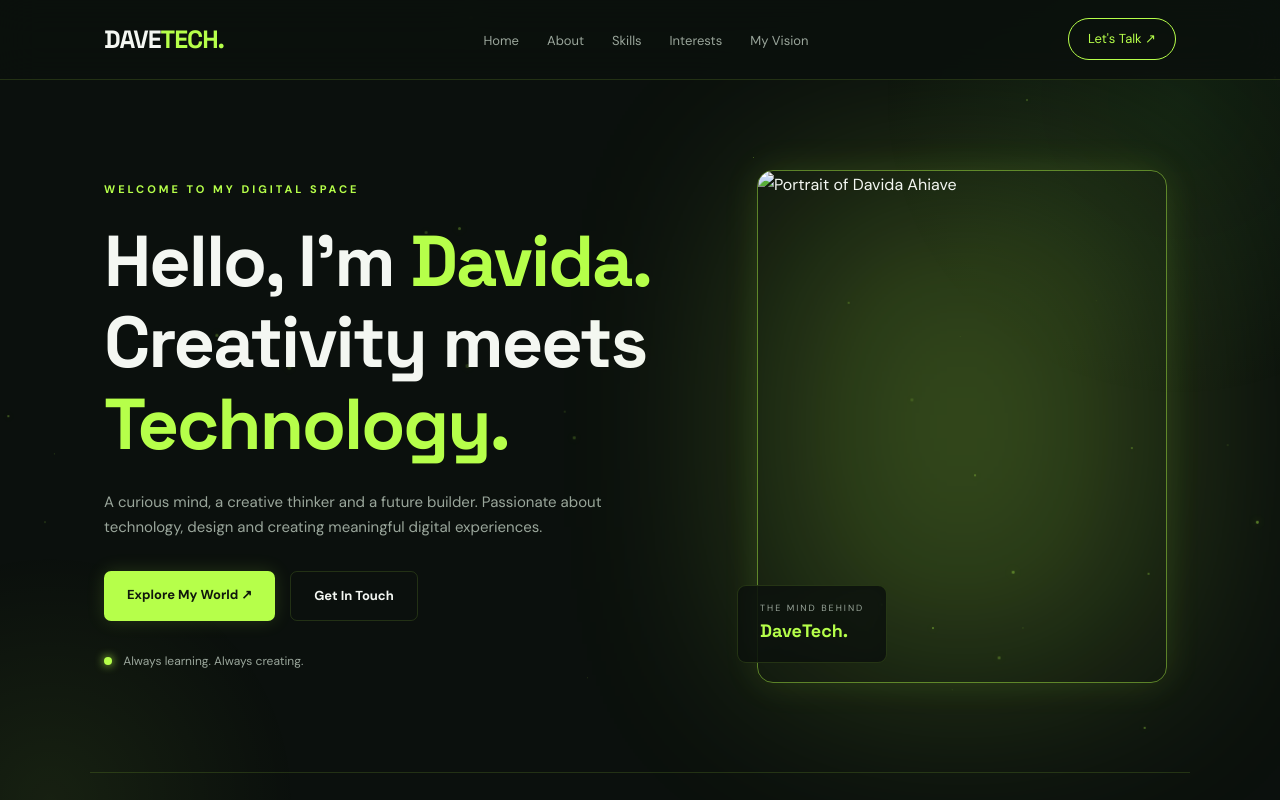
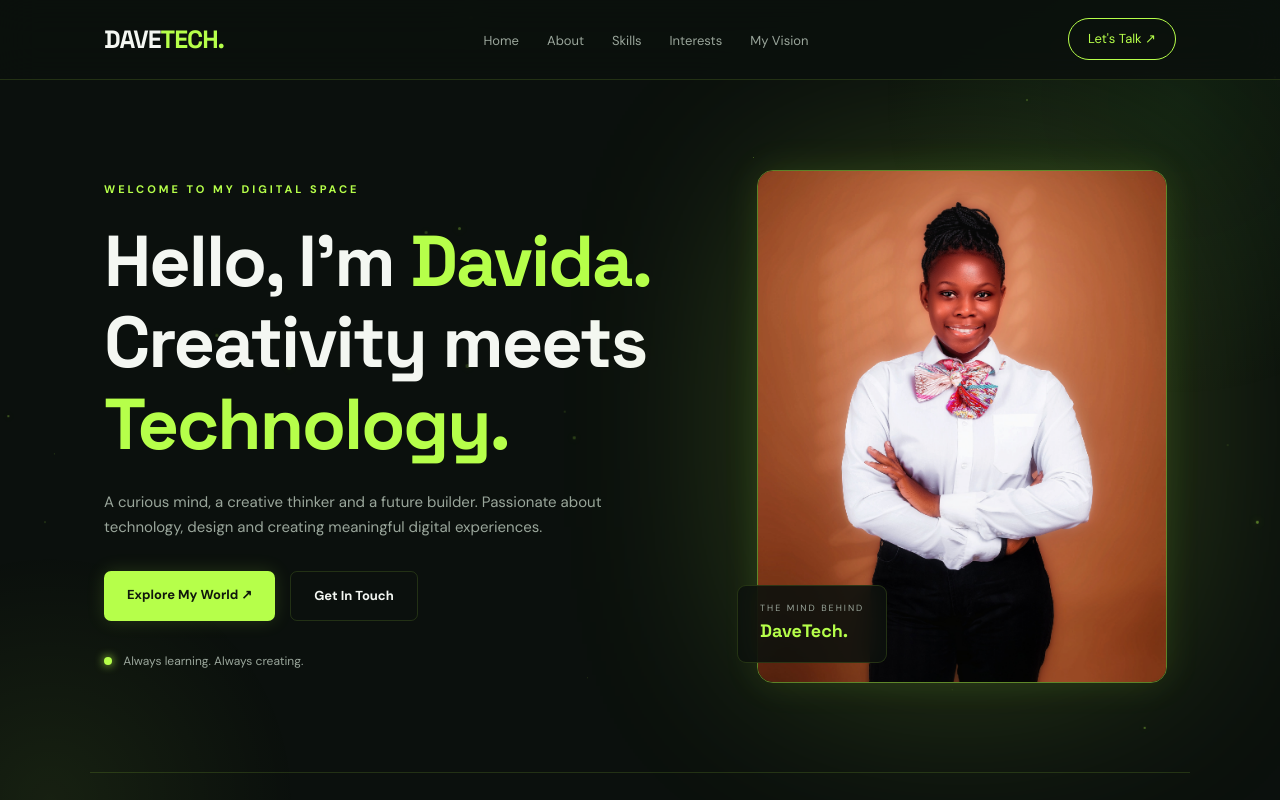
Before and after one commit to davidaahiave-sketch/davetech, a plain HTML site: page index.html in a window 1280 px wide. Shown: the top 800 px of the page. Drawn offline with Linux system fonts and the light colour scheme.

Commit message:
Fix profile image path

```diff
--- a/index.html
+++ b/index.html
@@ -65,7 +65,7 @@
 
             <div class="hero-image">
                 <div class="image-glow"></div>
-                <img src="images/profile.jpg"
+                <img src="images/profile.jpg.jpeg"
                      alt="Portrait of Davida Ahiave">
                 <div class="image-label">
                     <span>THE MIND BEHIND</span>
```
